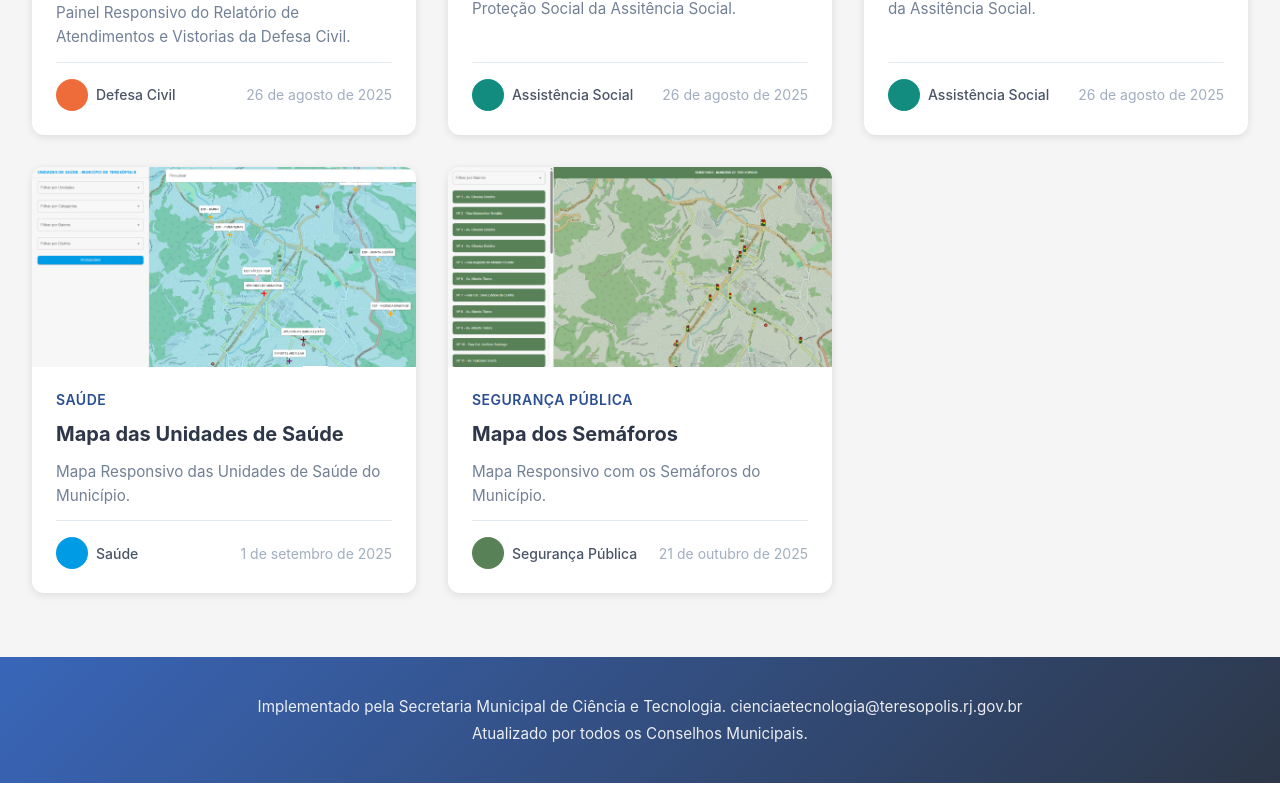
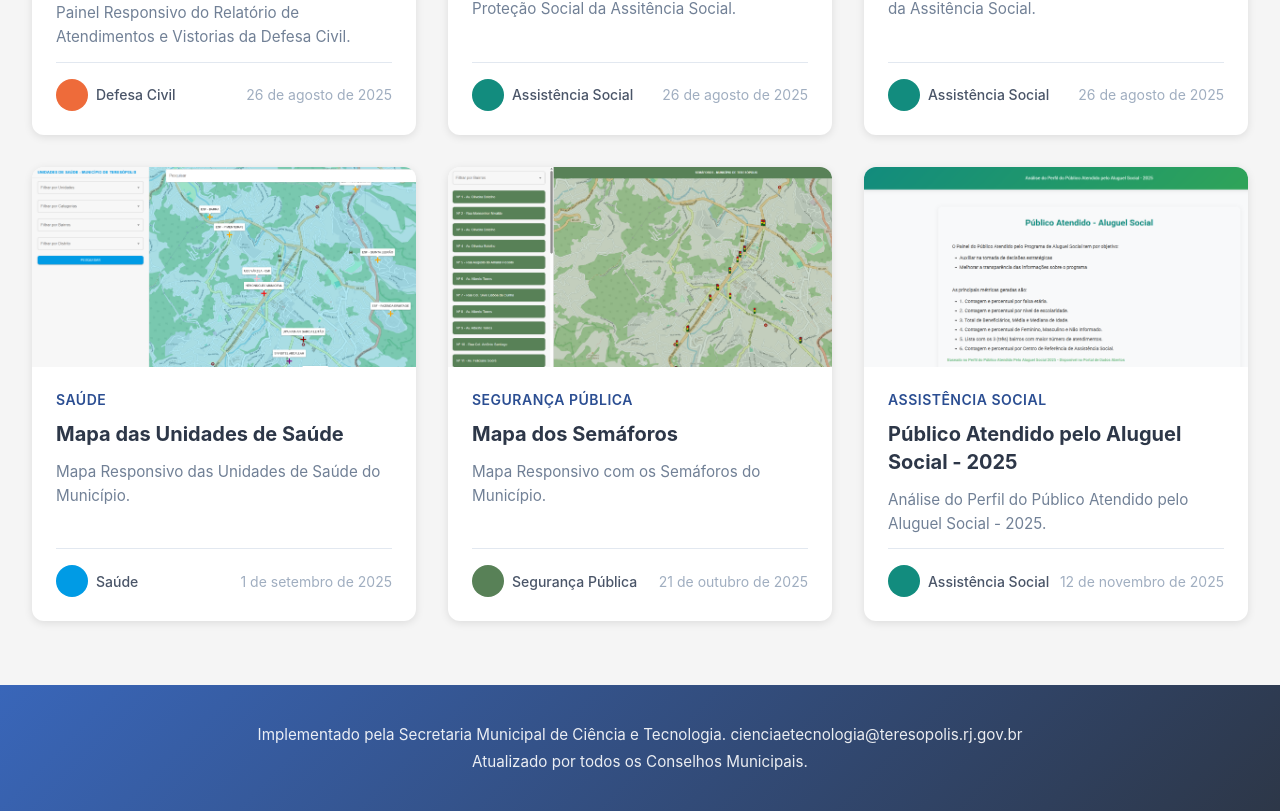
Before and after one commit to CiTecTeresopolis/Pain-is-Responsivos, a React (Vite) app: page / in a window 1280 px wide. Shown: the part 640-1451 px from the top of the page. Before the commit the page ends 1423 px from the top, so only its background shows below. Built offline with nearby package versions, Linux system fonts and the light colour scheme.

Commit message:
adicionado perfil publico

```diff
--- a/src/App.tsx
+++ b/src/App.tsx
@@ -63,6 +63,18 @@ function App() {
       capa: "/mapa-semaforos.png",
       link: "https://mapa-semaforos.vercel.app/",
       cor: "#588157",
+    },
+    {
+      id: 6,
+      categoria: "Assistência Social",
+      titulo: "Público Atendido pelo Aluguel Social - 2025",
+      descricao:
+        "Análise do Perfil do Público Atendido pelo Aluguel Social - 2025.",
+      autor: "Assistência Social",
+      data: "12 de novembro de 2025",
+      capa: "/publico-atendido.png",
+      link: "https://perfil-publico-aluguel-social.vercel.app/",
+      cor: "#128C7E",
     },
   ];
 
```
Also changed, not shown: public/publico-atendido.png (added).
